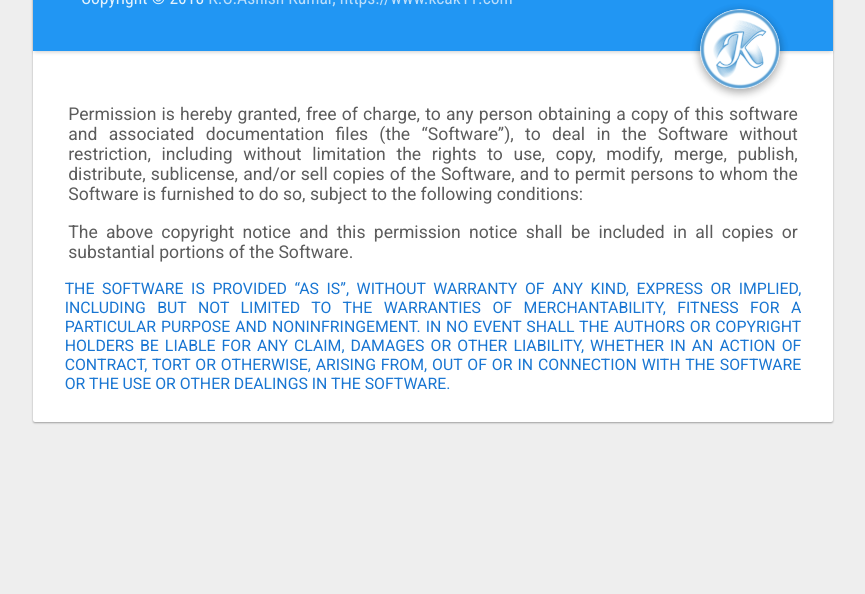
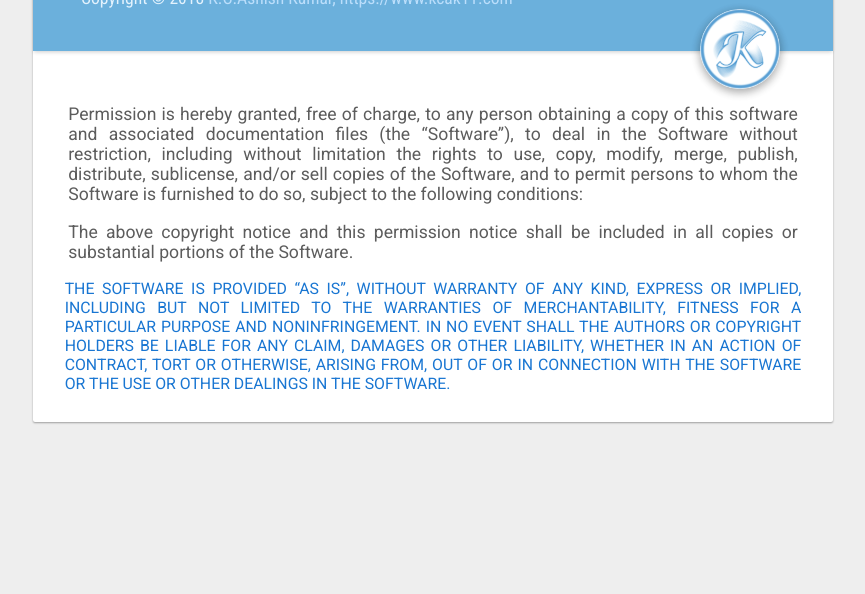
Before and after one commit to mit-license/mit-license, a plain HTML site: page index.html in a window 1280 px wide. Shown: the part 206-800 px from the top of the page, without its empty margins (207-1072 px from the left). Drawn offline with Linux system fonts and the light colour scheme.

Commit message:
Update material-blue.css

```diff
--- a/themes/material-blue.css
+++ b/themes/material-blue.css
@@ -40,7 +40,7 @@ article h1 {
 }
 article h1,
 article h1 + p {
-  background: #2196f3;
+  background: #6bb0dc;
   font-family: Roboto Condensed, Helvetica Neue, Helvetica, Arial, sans-serif;
   padding-left: 6%;
 }
```
